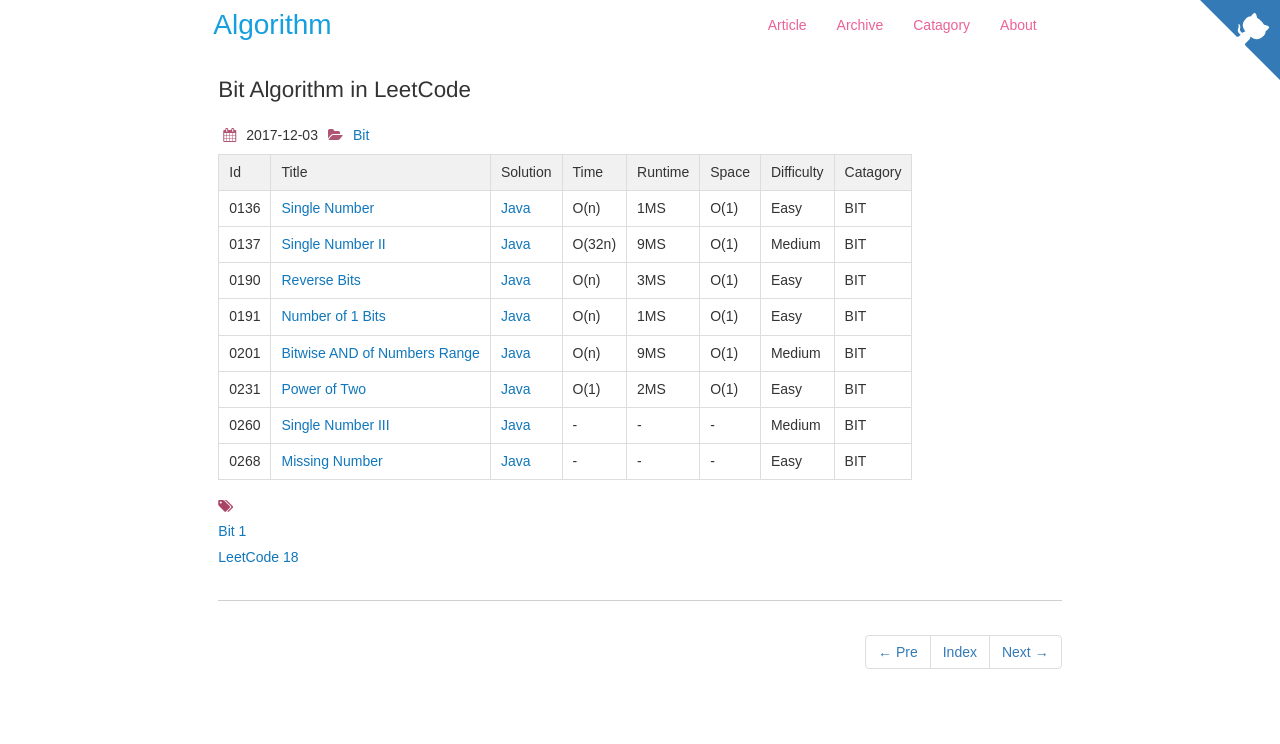
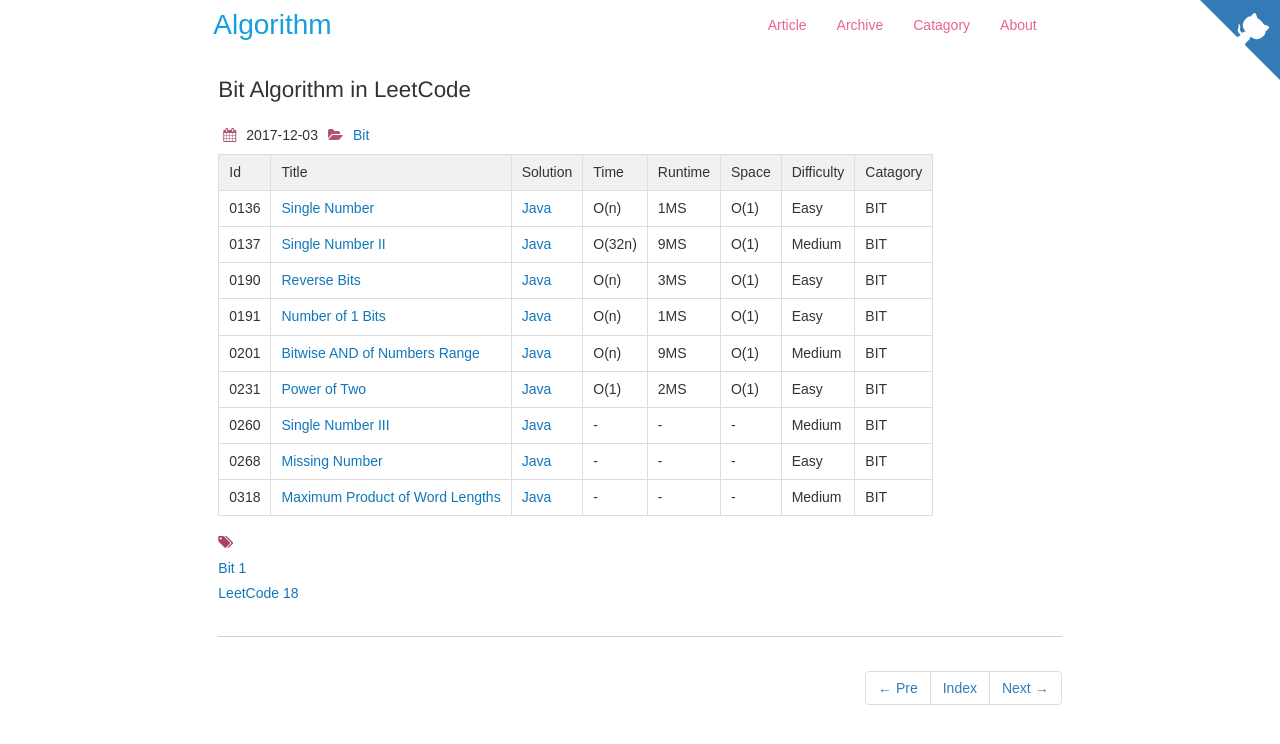
Before and after one commit to dunso/algorithm, a Jekyll site: the page built from docs/_posts/2017-12-03-Bit.md, in a window 1280 px wide. Shown: the top 744 px of the page. Built offline with Jekyll 4.4.1, drawn with Linux system fonts in a browser that asks for light colours; nearby versions of some CDN libraries.

Commit message:
Add index of LeetCode0318.java to docs

```diff
--- a/docs/_posts/2017-12-03-Bit.md
+++ b/docs/_posts/2017-12-03-Bit.md
@@ -20,3 +20,4 @@
 |0231|[Power of Two](https://leetcode.com/problems/power-of-two) | [Java](https://e.srl/leetcode-231/)  | O(1) |2MS| O(1)  |  Easy |BIT|
 |0260|[Single Number III](https://leetcode.com/problems/single-number-iii/) | [Java](https://e.srl/leetcode-260/)  |-|-|-| Medium |BIT|
 |0268|[Missing Number](https://leetcode.com/problems/missing-number/) | [Java](https://e.srl/leetcode-268/)  |-|-|-| Easy |BIT|
+|0318|[Maximum Product of Word Lengths](https://leetcode.com/problems/maximum-product-of-word-lengths/) | [Java](https://e.srl/leetcode-318/)  |-|-|-| Medium |BIT|
```
